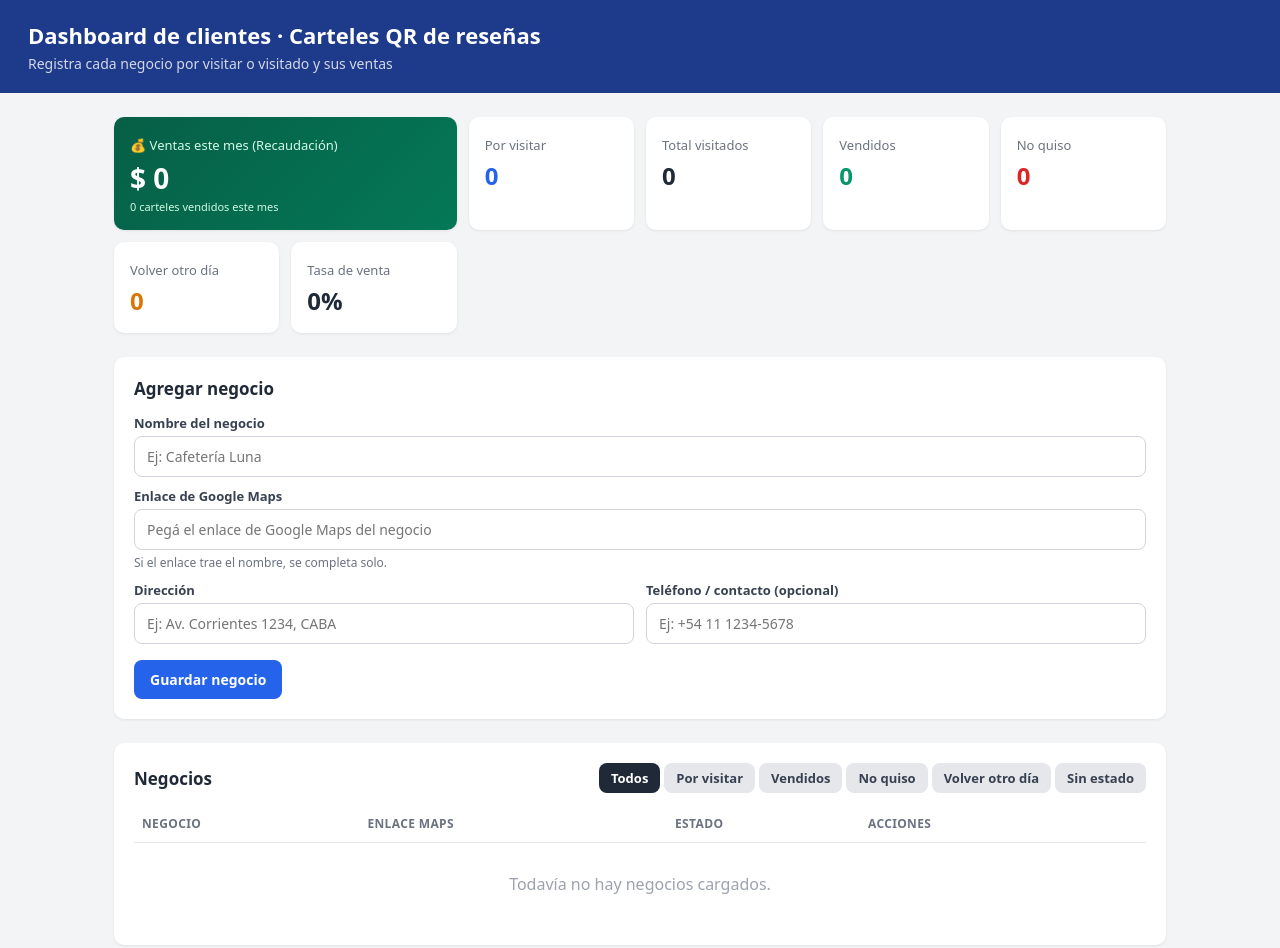
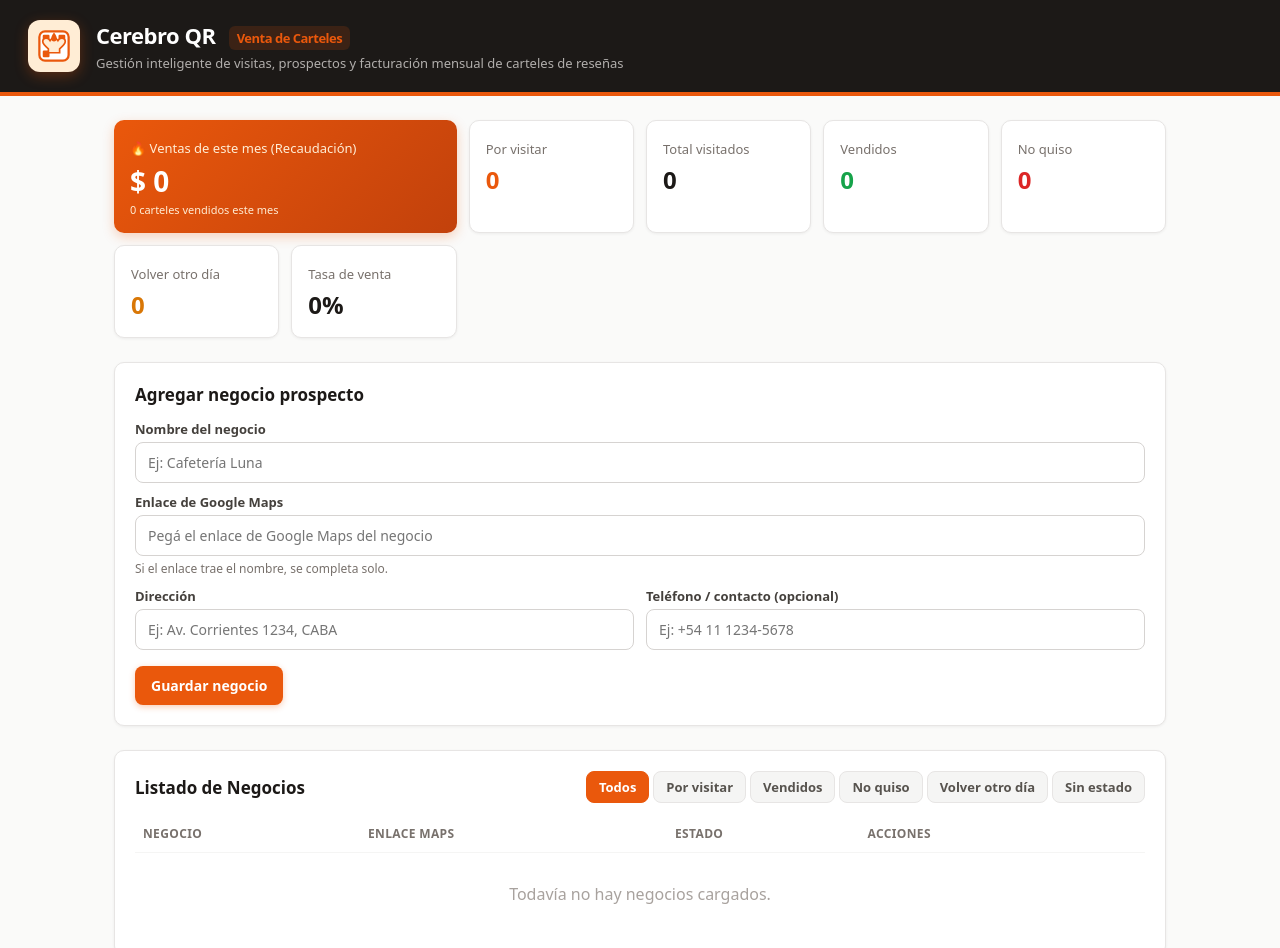
Before and after one commit to cursodigit23-cyber/Lista-de-clientes-google-maps, a plain HTML site: page index.html in a window 1280 px wide. Shown: the top 948 px of the page. Drawn offline with Linux system fonts and the light colour scheme.

Commit message:
Index.html

```diff
--- a/index.html
+++ b/index.html
@@ -3,91 +3,154 @@
 <head>
 <meta charset="UTF-8">
 <meta name="viewport" content="width=device-width, initial-scale=1.0">
-<title>Dashboard clientes - Carteles QR</title>
+<title>Cerebro QR · Venta de Carteles de Reseñas</title>
 <style>
   * { box-sizing: border-box; }
-  body { margin: 0; font-family: system-ui, -apple-system, Segoe UI, Roboto, sans-serif; background: #f3f4f6; color: #1f2937; }
-  header { background: #1e3a8a; color: #fff; padding: 20px 28px; }
-  header h1 { margin: 0; font-size: 22px; }
-  header p { margin: 4px 0 0; opacity: .8; font-size: 14px; }
+  body { margin: 0; font-family: system-ui, -apple-system, Segoe UI, Roboto, sans-serif; background: #fafaf9; color: #1c1917; }
+
+  /* Cabecera temática con logo integrado */
+  header {
+    background: #1c1917;
+    color: #fff;
+    padding: 20px 28px;
+    display: flex;
+    align-items: center;
+    gap: 16px;
+    border-bottom: 4px solid #ea580c;
+  }
+  .logo-box {
+    background: #ffedd5;
+    border-radius: 12px;
+    padding: 8px;
+    display: flex;
+    align-items: center;
+    justify-content: center;
+    box-shadow: 0 4px 14px rgba(234, 88, 12, 0.3);
+  }
+  header h1 { margin: 0; font-size: 22px; font-weight: 800; letter-spacing: -0.5px; }
+  header h1 span {
+    color: #ea580c;
+    font-size: 13px;
+    font-weight: 600;
+    background: rgba(234, 88, 12, 0.15);
+    padding: 3px 8px;
+    border-radius: 6px;
+    margin-left: 8px;
+    vertical-align: middle;
+  }
+  header p { margin: 4px 0 0; opacity: .8; font-size: 13px; color: #d6d3d1; }
+
   main { max-width: 1100px; margin: 0 auto; padding: 24px; }
 
   /* Tarjetas de estadísticas y calculadora */
   .stats { display: grid; grid-template-columns: repeat(auto-fit, minmax(150px, 1fr)); gap: 12px; margin-bottom: 24px; }
-  .stat { background: #fff; border-radius: 10px; padding: 16px; box-shadow: 0 1px 3px rgba(0,0,0,.08); }
-  .stat span { font-size: 13px; color: #6b7280; }
-  .stat strong { display: block; font-size: 24px; margin-top: 4px; }
-  .stat.featured { background: linear-gradient(135deg, #065f46 0%, #047857 100%); color: #fff; grid-column: span 2; }
-  .stat.featured span { color: #d1fae5; }
+  .stat { background: #fff; border-radius: 10px; padding: 16px; box-shadow: 0 1px 3px rgba(0,0,0,.06); border: 1px solid #e7e5e4; }
+  .stat span { font-size: 13px; color: #78716c; }
+  .stat strong { display: block; font-size: 24px; margin-top: 4px; color: #1c1917; }
+  .stat.featured { background: linear-gradient(135deg, #ea580c 0%, #c2410c 100%); color: #fff; grid-column: span 2; border: none; box-shadow: 0 4px 12px rgba(234, 88, 12, 0.25); }
+  .stat.featured span { color: #ffedd5; }
   .stat.featured strong { color: #fff; font-size: 28px; }
 
-  .card { background: #fff; border-radius: 10px; padding: 20px; box-shadow: 0 1px 3px rgba(0,0,0,.08); margin-bottom: 24px; }
-  .card h2 { margin: 0 0 14px; font-size: 17px; }
-  label { display: block; font-size: 13px; color: #374151; margin: 10px 0 4px; font-weight: 600; }
-  input, textarea { width: 100%; padding: 10px 12px; border: 1px solid #d1d5db; border-radius: 8px; font-size: 14px; font-family: inherit; }
-  input:focus { outline: 2px solid #93c5fd; border-color: #3b82f6; }
+  .card { background: #fff; border-radius: 10px; padding: 20px; box-shadow: 0 1px 3px rgba(0,0,0,.06); margin-bottom: 24px; border: 1px solid #e7e5e4; }
+  .card h2 { margin: 0 0 14px; font-size: 17px; color: #1c1917; }
+  label { display: block; font-size: 13px; color: #44403c; margin: 10px 0 4px; font-weight: 600; }
+  input, textarea { width: 100%; padding: 10px 12px; border: 1px solid #d6d3d1; border-radius: 8px; font-size: 14px; font-family: inherit; background: #fff; }
+  input:focus { outline: 2px solid #fdba74; border-color: #ea580c; }
   .row { display: grid; grid-template-columns: 1fr 1fr; gap: 12px; }
-  .hint { font-size: 12px; color: #6b7280; margin-top: 4px; }
-  .hint.ok { color: #047857; }
-  button { cursor: pointer; border: none; border-radius: 8px; padding: 10px 16px; font-size: 14px; font-weight: 600; font-family: inherit; }
-  .btn-primary { background: #2563eb; color: #fff; margin-top: 16px; }
-  .btn-primary:hover { background: #1d4ed8; }
+  .hint { font-size: 12px; color: #78716c; margin-top: 4px; }
+  .hint.ok { color: #15803d; font-weight: 500; }
+
+  button { cursor: pointer; border: none; border-radius: 8px; padding: 10px 16px; font-size: 14px; font-weight: 600; font-family: inherit; transition: background 0.2s; }
+  .btn-primary { background: #ea580c; color: #fff; margin-top: 16px; box-shadow: 0 2px 6px rgba(234, 88, 12, 0.3); }
+  .btn-primary:hover { background: #c2410c; }
+
   .toolbar { display: flex; flex-wrap: wrap; gap: 8px; align-items: center; justify-content: space-between; margin-bottom: 12px; }
   .filters { display: flex; flex-wrap: wrap; gap: 4px; }
-  .filters button { background: #e5e7eb; color: #374151; padding: 6px 12px; font-size: 13px; }
-  .filters button.active { background: #1f2937; color: #fff; }
+  .filters button { background: #f5f5f4; color: #57534e; padding: 6px 12px; font-size: 13px; border: 1px solid #e7e5e4; }
+  .filters button.active { background: #ea580c; color: #fff; border-color: #ea580c; }
+
   table { width: 100%; border-collapse: collapse; font-size: 14px; }
-  th, td { text-align: left; padding: 10px 8px; border-bottom: 1px solid #e5e7eb; vertical-align: middle; }
-  th { font-size: 12px; text-transform: uppercase; color: #6b7280; letter-spacing: .03em; }
-  td a { color: #2563eb; word-break: break-all; font-size: 13px; }
+  th, td { text-align: left; padding: 10px 8px; border-bottom: 1px solid #f5f5f4; vertical-align: middle; }
+  th { font-size: 12px; text-transform: uppercase; color: #78716c; letter-spacing: .03em; }
+  td a { color: #ea580c; word-break: break-all; font-size: 13px; font-weight: 500; text-decoration: none; }
+  td a:hover { text-decoration: underline; }
+
   .tags { display: flex; gap: 6px; flex-wrap: wrap; }
-  .tag { border: 2px solid transparent; background: #f3f4f6; color: #374151; padding: 6px 10px; border-radius: 999px; font-size: 12px; font-weight: 600; }
-  .tag.visit.on { background: #2563eb; color: #fff; }
-  .tag.sold.on { background: #059669; color: #fff; }
+  .tag { border: 2px solid transparent; background: #f5f5f4; color: #57534e; padding: 6px 10px; border-radius: 999px; font-size: 12px; font-weight: 600; }
+  .tag.visit.on { background: #ea580c; color: #fff; }
+  .tag.sold.on { background: #16a34a; color: #fff; }
   .tag.no.on { background: #dc2626; color: #fff; }
   .tag.later.on { background: #d97706; color: #fff; }
+
   .badge { display: inline-block; padding: 3px 9px; border-radius: 999px; font-size: 12px; font-weight: 600; }
-  .b-visit { background: #dbeafe; color: #1e40af; }
-  .b-sold { background: #d1fae5; color: #065f46; }
+  .b-visit { background: #ffedd5; color: #c2410c; }
+  .b-sold { background: #dcfce7; color: #166534; }
   .b-no { background: #fee2e2; color: #991b1b; }
   .b-later { background: #fef3c7; color: #92400e; }
-  .b-none { background: #e5e7eb; color: #374151; }
-  .del { background: none; color: #9ca3af; padding: 4px 8px; }
+  .b-none { background: #f5f5f4; color: #57534e; }
+
+  .del { background: none; color: #a8a29e; padding: 4px 8px; }
   .del:hover { color: #dc2626; }
-  .empty { text-align: center; color: #9ca3af; padding: 30px; }
-  .biz small { color: #6b7280; display: block; }
-  .sale-editor { margin-top: 8px; background: #f9fafb; padding: 8px; border-radius: 6px; border: 1px solid #e5e7eb; display: flex; gap: 10px; align-items: center; font-size: 12px; }
+  .empty { text-align: center; color: #a8a29e; padding: 30px; }
+  .biz small { color: #78716c; display: block; }
+
+  .sale-editor { margin-top: 8px; background: #fafaf9; padding: 8px; border-radius: 6px; border: 1px solid #e7e5e4; display: flex; gap: 10px; align-items: center; font-size: 12px; }
   .sale-editor input { width: 75px; padding: 4px 6px; font-size: 12px; }
-  @media (max-width: 700px) { .row { grid-template-columns: 1fr; } table { font-size: 13px; .stat.featured { grid-column: span 1; } } }
+
+  @media (max-width: 700px) {
+    .row { grid-template-columns: 1fr; }
+    table { font-size: 13px; }
+    .stat.featured { grid-column: span 1; }
+  }
 </style>
 </head>
 <body>
 <header>
-  <h1>Dashboard de clientes · Carteles QR de reseñas</h1>
-  <p>Registra cada negocio por visitar o visitado y sus ventas</p>
+  <div class="logo-box">
+    <!-- Logotipo: Cartel QR + Cerebro + Fueguito naranja -->
+    <svg width="36" height="36" viewBox="0 0 32 32" fill="none" xmlns="http://www.w3.org/2000/svg">
+      <!-- Fondo Cartel QR -->
+      <rect x="3" y="3" width="26" height="26" rx="5" fill="#fff" stroke="#ea580c" stroke-width="2"/>
+      <!-- Esquinas QR -->
+      <rect x="6" y="6" width="6" height="6" rx="1" fill="#ea580c"/>
+      <rect x="20" y="6" width="6" height="6" rx="1" fill="#ea580c"/>
+      <rect x="6" y="20" width="6" height="6" rx="1" fill="#ea580c"/>
+      <!-- Cerebro -->
+      <path d="M16 9C14.3 9 13.1 10.1 12.5 11.2C11.9 10.1 10.7 9 9 9C7.34 9 6 10.34 6 12C6 14 8 16 11 18.5V22H21V18.5C24 16 26 14 26 12C26 10.34 24.66 9 23 9C21.3 9 20.1 10.1 19.5 11.2C18.9 10.1 17.7 9 16 9Z" fill="#ffedd5" stroke="#ea580c" stroke-width="1.5"/>
+      <!-- Fueguito naranja superior -->
+      <path d="M16 4C16 4 13.5 7 13.5 9.5C13.5 10.88 14.62 12 16 12C17.38 12 18.5 10.88 18.5 9.5C18.5 7 16 4 16 4Z" fill="#ea580c"/>
+    </svg>
+  </div>
+  <div>
+    <h1>Cerebro QR <span>Venta de Carteles</span></h1>
+    <p>Gestión inteligente de visitas, prospectos y facturación mensual de carteles de reseñas</p>
+  </div>
 </header>
+
 <main>
   <div class="stats">
     <div class="stat featured">
-      <span>💰 Ventas este mes (Recaudación)</span>
+      <span>🔥 Ventas de este mes (Recaudación)</span>
       <strong id="sMonthlyRevenue">$0</strong>
       <span style="font-size:11px; margin-top:2px; display:block;" id="sMonthlyUnits">0 carteles vendidos este mes</span>
     </div>
-    <div class="stat"><span>Por visitar</span><strong id="sVisit" style="color:#2563eb">0</strong></div>
+    <div class="stat"><span>Por visitar</span><strong id="sVisit" style="color:#ea580c">0</strong></div>
     <div class="stat"><span>Total visitados</span><strong id="sTotal">0</strong></div>
-    <div class="stat"><span>Vendidos</span><strong id="sSold" style="color:#059669">0</strong></div>
+    <div class="stat"><span>Vendidos</span><strong id="sSold" style="color:#16a34a">0</strong></div>
     <div class="stat"><span>No quiso</span><strong id="sNo" style="color:#dc2626">0</strong></div>
     <div class="stat"><span>Volver otro día</span><strong id="sLater" style="color:#d97706">0</strong></div>
     <div class="stat"><span>Tasa de venta</span><strong id="sRate">0%</strong></div>
   </div>
 
   <div class="card">
-    <h2>Agregar negocio</h2>
+    <h2>Agregar negocio prospecto</h2>
     <label for="negName">Nombre del negocio</label>
     <input id="negName" placeholder="Ej: Cafetería Luna">
+
     <label for="negLink">Enlace de Google Maps</label>
     <input id="negLink" placeholder="Pegá el enlace de Google Maps del negocio">
     <div class="hint" id="linkHint">Si el enlace trae el nombre, se completa solo.</div>
+
     <div class="row">
       <div>
         <label for="negAddress">Dirección</label>
@@ -103,7 +166,7 @@
 
   <div class="card">
     <div class="toolbar">
-      <h2 style="margin:0">Negocios</h2>
+      <h2 style="margin:0">Listado de Negocios</h2>
       <div class="filters">
         <button class="active" data-f="all" onclick="setFilter('all', this)">Todos</button>
         <button data-f="visit" onclick="setFilter('visit', this)">Por visitar</button>
@@ -130,8 +193,9 @@
     </div>
   </div>
 </main>
+
 <script>
-  const STORAGE_KEY = 'dashboard_qr_resenas_v2';
+  const STORAGE_KEY = 'cerebro_qr_resenas_v1';
   let businesses = JSON.parse(localStorage.getItem(STORAGE_KEY) || '[]');
   let currentFilter = 'all';
 
@@ -310,8 +374,8 @@
               </div>
             ` : ''}
           </td>
-          <td>${b.link ? `<a href="${esc(b.link)}" target="_blank" rel="noopener">Abrir en Maps</a>` : '<span style="color:#9ca3af">—</span>'}</td>
-          <td><span class="badge ${STATUS_CLASS[b.status]}">${STATUS_LABEL[b.status]}</span><br><small style="color:#6b7280">${b.updated ? 'Act. ' + b.updated : 'Agregado ' + b.date}</small></td>
+          <td>${b.link ? `<a href="${esc(b.link)}" target="_blank" rel="noopener">Abrir en Maps</a>` : '<span style="color:#a8a29e">—</span>'}</td>
+          <td><span class="badge ${STATUS_CLASS[b.status]}">${STATUS_LABEL[b.status]}</span><br><small style="color:#78716c">${b.updated ? 'Act. ' + b.updated : 'Agregado ' + b.date}</small></td>
           <td>
             <div class="tags">
               <button class="tag visit ${b.status==='visit'?'on':''}" onclick="setStatus(${b.id},'visit')">Por visitar</button>
```
